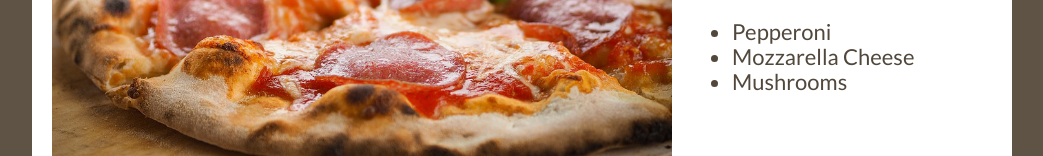
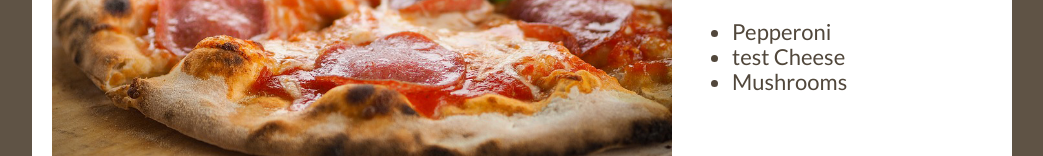
Before and after one commit to martelscript/ambxxx, a plain HTML site: page index.html in a window 1280 px wide. Shown: the part 248-404 px from the top of the page, without its empty margins (118-1161 px from the left). Drawn offline with nearby package versions, Linux system fonts and the light colour scheme; a web font is replaced by a local one.

Commit message:
test change

```diff
--- a/index.html
+++ b/index.html
@@ -23,7 +23,7 @@
     <p>My Favorite Toppings: </p>
     <ul>
       <li>Pepperoni</li>
-      <li>Mozzarella Cheese</li>
+      <li>test Cheese</li>
       <li>Mushrooms</li>
     </ul>
   </div>
```
